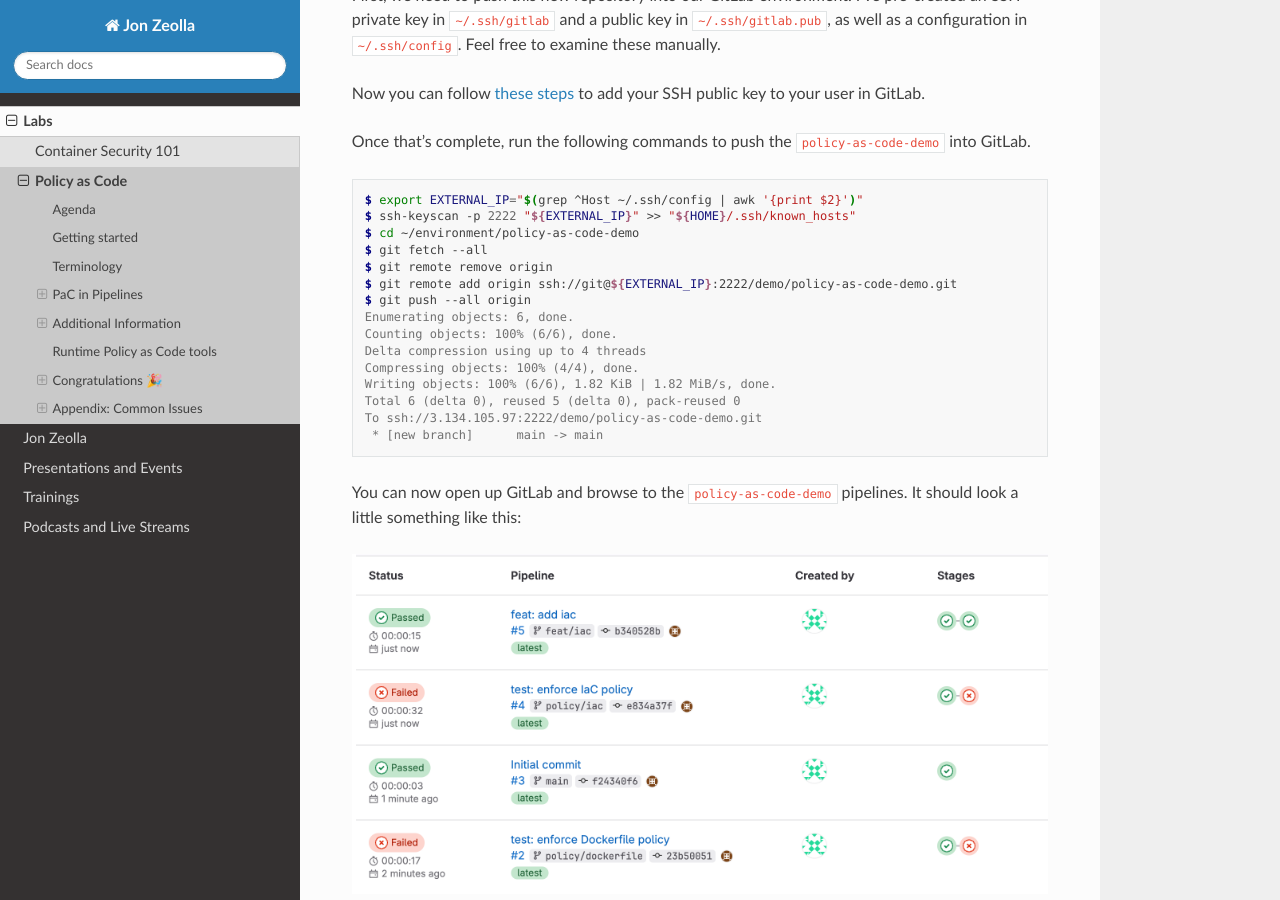
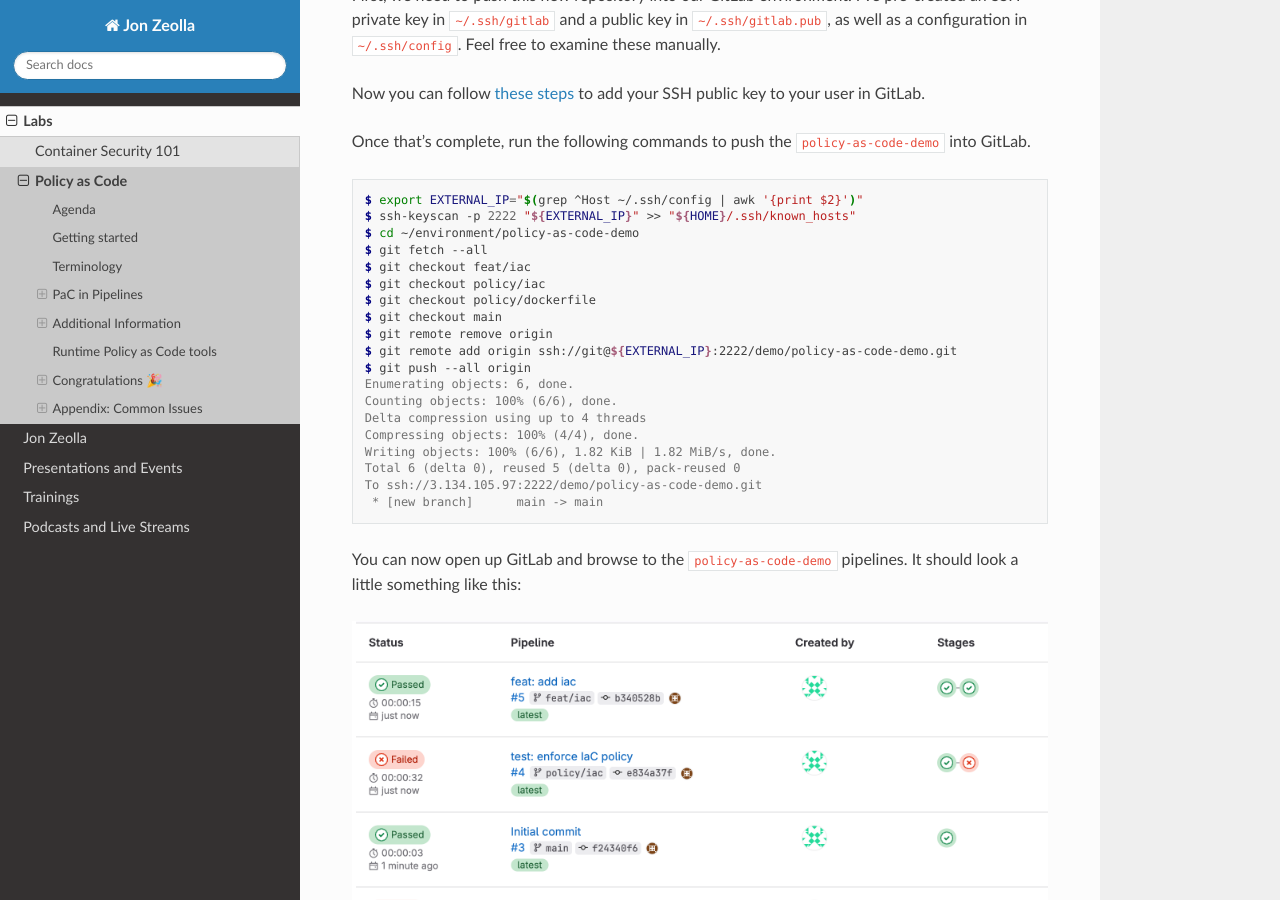
Before and after one commit to JonZeolla/JonZeolla.github.io, a Sphinx documentation site: the page built from docs/labs/policy-as-code.md, in a window 1280 px wide and 900 px high, scrolled down 1990 px. Built offline with Sphinx 7.4.7 and the Read the Docs theme 2.0.0, drawn with Linux system fonts in a browser that asks for light colours.

Commit message:
Update PaC instructions

```diff
--- a/docs/labs/policy-as-code.md
+++ b/docs/labs/policy-as-code.md
@@ -92,6 +92,10 @@
 $ ssh-keyscan -p 2222 "${EXTERNAL_IP}" >> "${HOME}/.ssh/known_hosts"
 $ cd ~/environment/policy-as-code-demo
 $ git fetch --all
+$ git checkout feat/iac
+$ git checkout policy/iac
+$ git checkout policy/dockerfile
+$ git checkout main
 $ git remote remove origin
 $ git remote add origin ssh://git@${EXTERNAL_IP}:2222/demo/policy-as-code-demo.git
 $ git push --all origin
```
